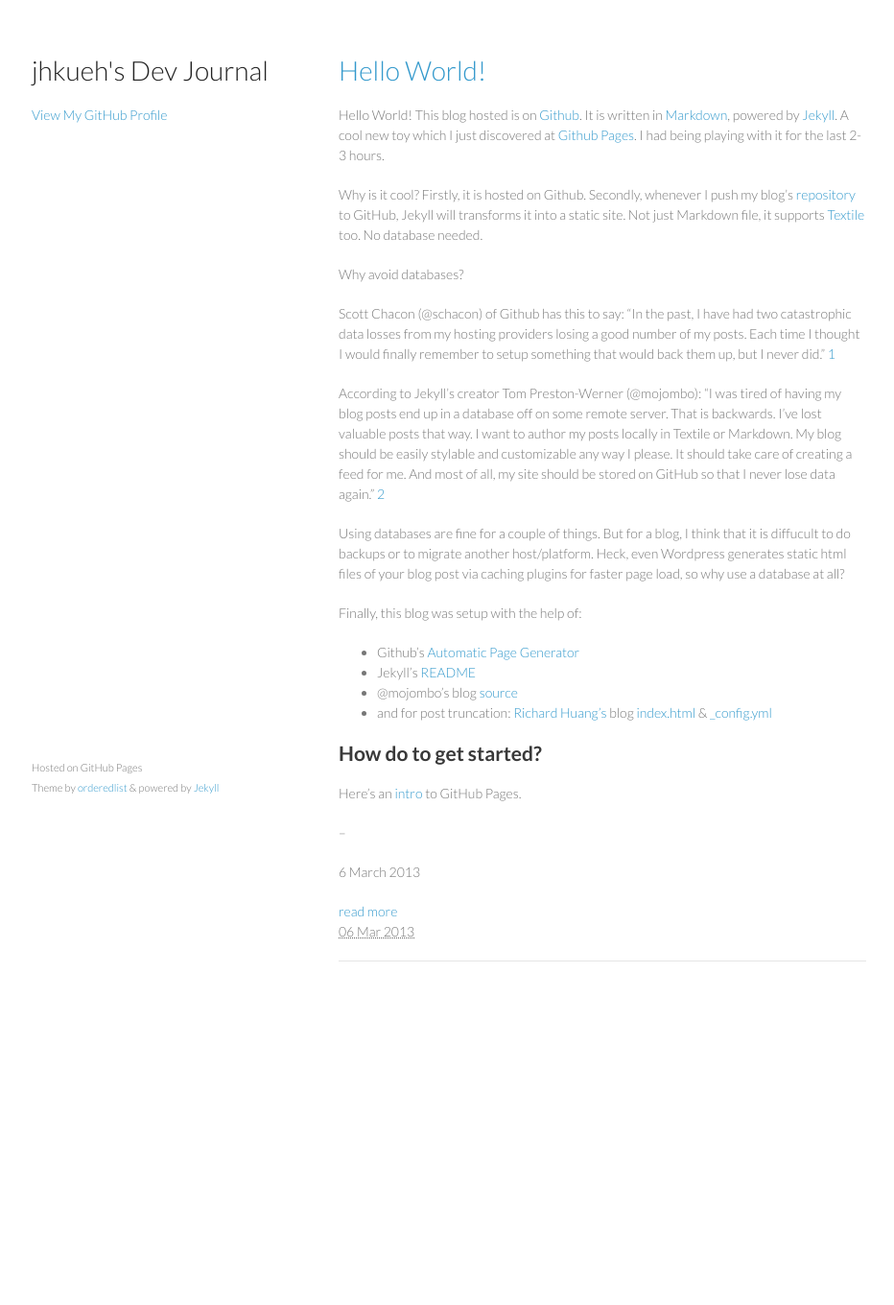
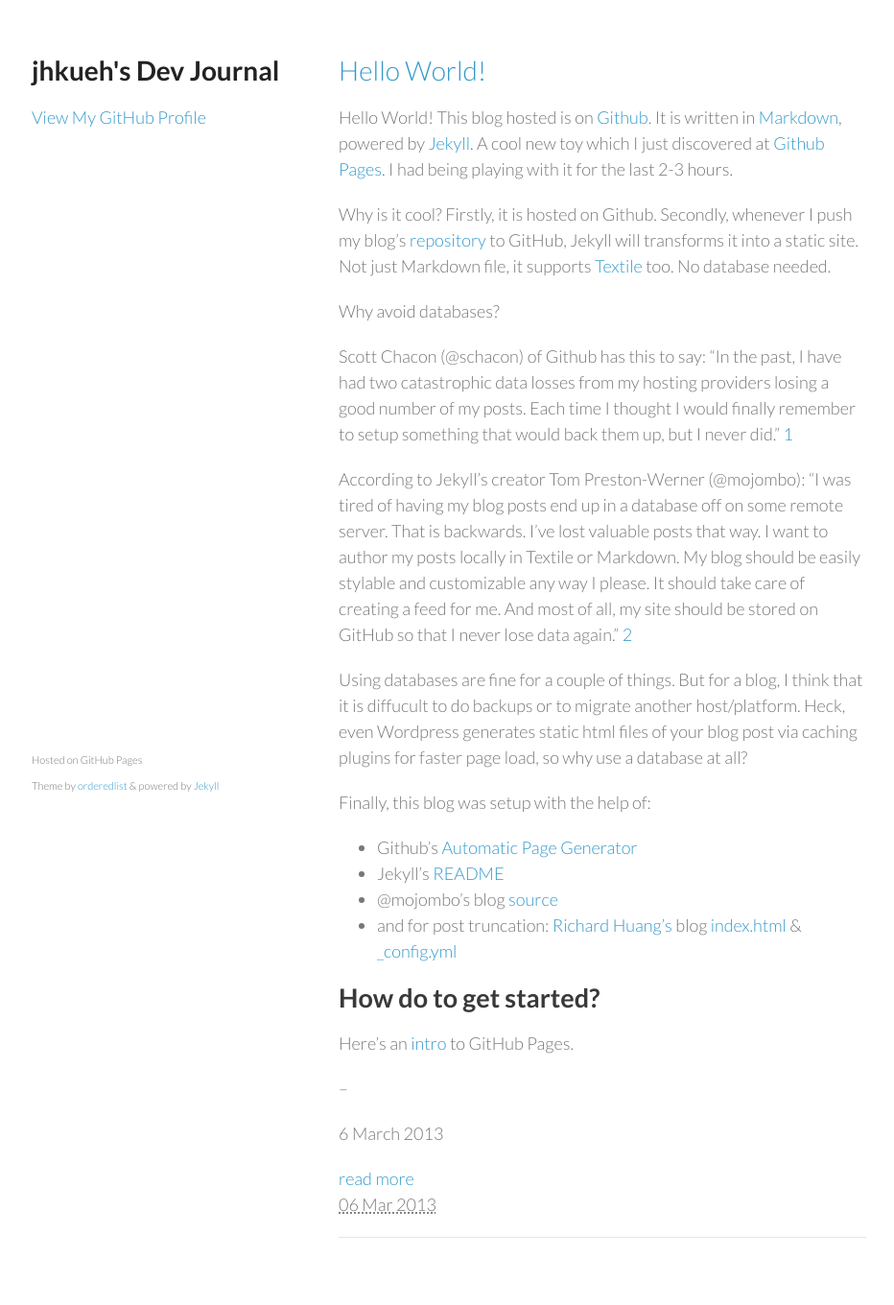
Before and after one commit to jhkueh/jhkueh.github.com, a Jekyll site: the page built from index.html, in a window 1280 px wide. Shown: the whole page at 96% size, without its empty margins (172-1104 px from the left). Built offline with Jekyll 4.4.1, drawn with Linux system fonts in a browser that asks for light colours; Markdown is read by kramdown in place of the engine named in the settings; the list of posts is cut into pages by our own code; before the commit the page ends 1072 px from its top, so only the background shows below that.

Commit message:
another fix

```diff
--- a/stylesheets/styles.css
+++ b/stylesheets/styles.css
@@ -1,7 +1,7 @@
 @import url(https://fonts.googleapis.com/css?family=Lato:300italic,700italic,300,700);
 body {
   padding:50px;
-  font:14px/1.5 Lato, "Helvetica Neue", Helvetica, Arial, sans-serif;
+  font:18px/1.5 Lato, "Helvetica Neue", Helvetica, Arial, sans-serif;
   color:#777;
   font-weight:300;
 }
@@ -9,27 +9,28 @@
   color:#222;
   margin:0 0 20px;
 }
-p, ul, ol, table, pre, dl { margin:0 0 20px;}
+p, ul, ol, table, pre, dl {margin:0 0 20px;}
 h1, h2, h3 {
   line-height:1.1;
 }
-h1 { font-size:28px;}
-h2 { color:#393939;}
-h3, h4, h5, h6 { color:#494949;}
+h1 {font-size:28px;}
+h2 {color:#393939;}
+h3, h4, h5, h6 {color:#494949;}
 a {
   color:#39c;
   font-weight:400;
   text-decoration:none;
 }
 a small {
-  font-size:11px;
+  font-size:13px;
   color:#777;
   margin-top:-0.6em;
   display:block;
 }
 .brand {
-	text-decoration: none;
-	color: #222;
+  text-decoration: none;
+  color: #222;
+  font-weight: bold;
 }
 .wrapper {
   width:870px;
```
Also changed, not shown: _posts/2013-03-06-hello-world.md (+1 -0 lines).
